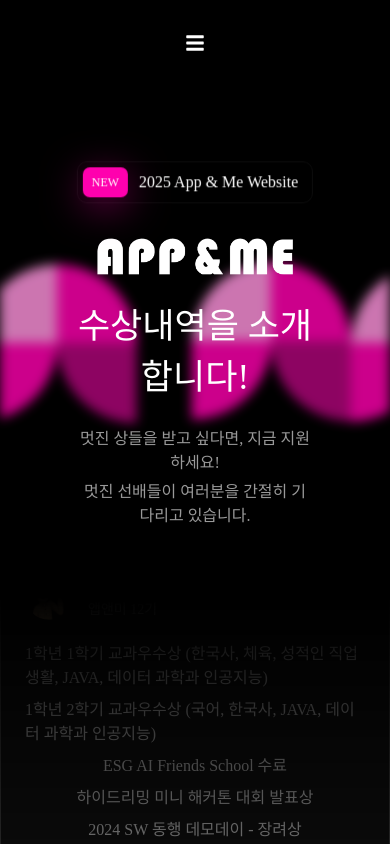
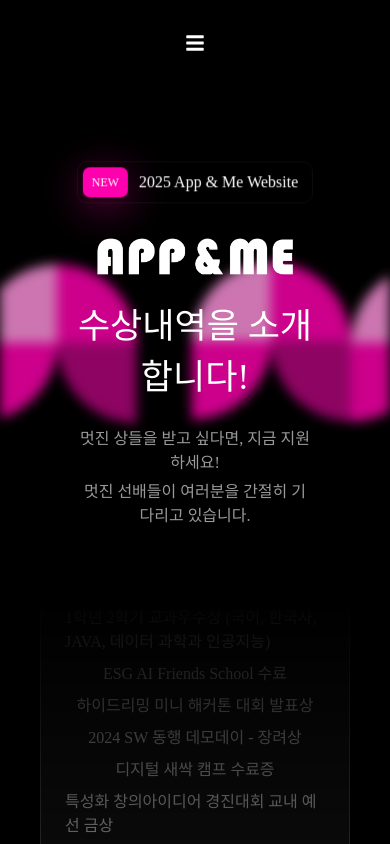
Before and after one commit to app-and-me/2025AppnMeWebsite_Client, a React (Create React App) app: page /Prize in a window 390 px wide. Shown: the top 844 px of the page. Built offline with nearby package versions, Linux system fonts and the light colour scheme.

Commit message:
Design : cardContainer 패딩 추가

```diff
--- a/src/styles/Prize/Awards.module.css
+++ b/src/styles/Prize/Awards.module.css
@@ -126,6 +126,11 @@
   }
 
   @media (max-width: 700px) {
+
+    .cardContainer {
+        padding: 40px;
+    }
+
     .awardsContainer {
         padding: 0 30px;
     }
```
